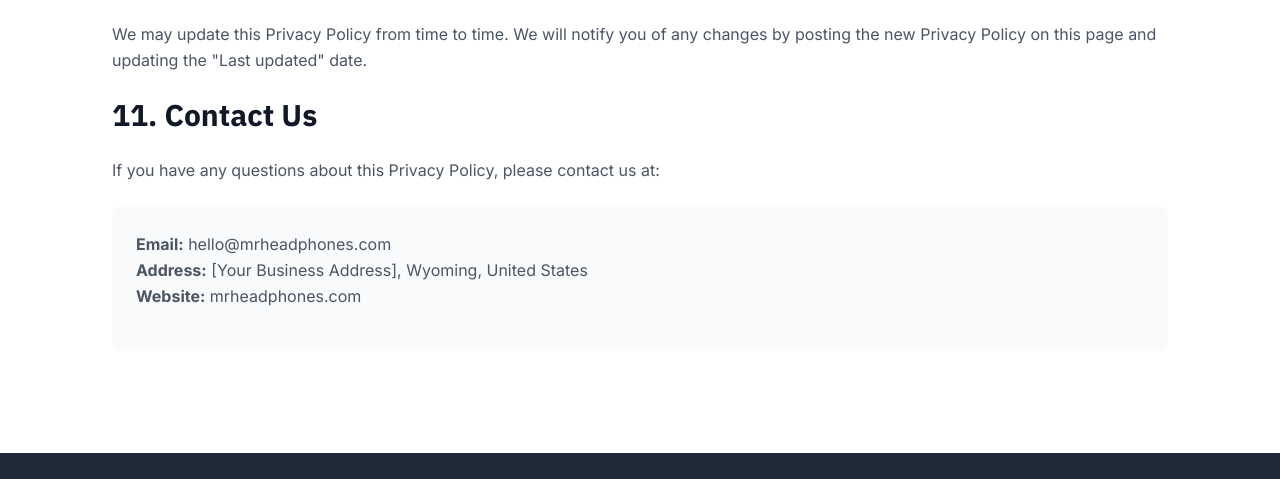
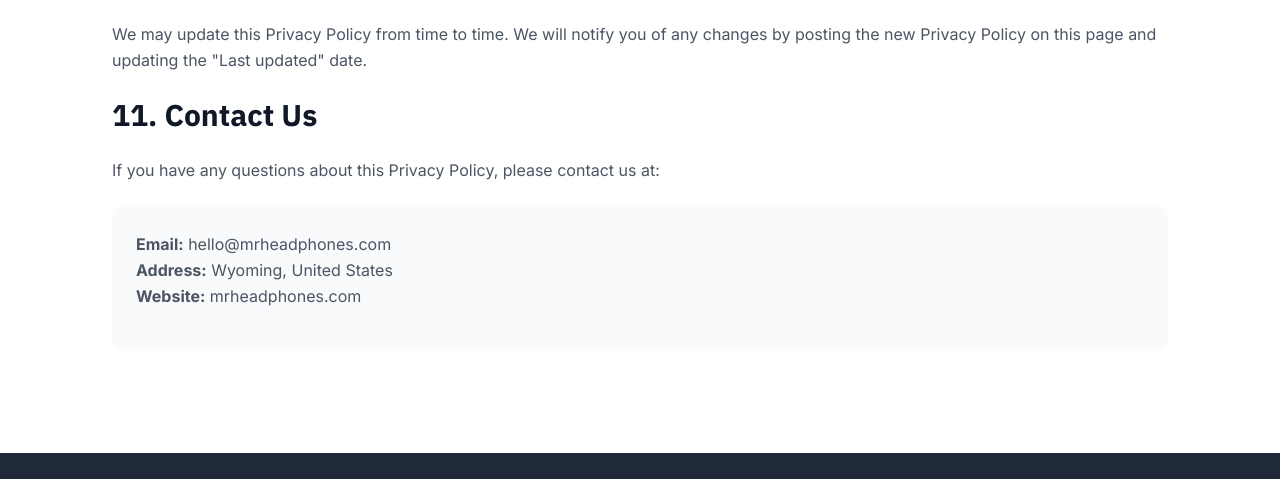
Before and after one commit to Satoshi-Team/mrheadphones, a website: page privacy.html in a window 1280 px wide. Shown: the part 2381-2860 px from the top of the page. Drawn offline with Linux system fonts and the light colour scheme.

Commit message:
📝 Fix address format on privacy and terms pages\n\n- Remove placeholder text '[Your Business Address]'\n- Update address to show only 'Wyoming, United States'\n- Apply fix to both privacy.html and terms.html\n- Improve professional appearance of contact information

```diff
--- a/privacy.html
+++ b/privacy.html
@@ -196,7 +196,7 @@
                 <div class="bg-gray-50 dark:bg-gray-800 p-6 rounded-lg mb-6">
                     <p class="text-gray-600 dark:text-gray-300">
                         <strong>Email:</strong> hello@mrheadphones.com<br>
-                        <strong>Address:</strong> [Your Business Address], Wyoming, United States<br>
+                        <strong>Address:</strong> Wyoming, United States<br>
                         <strong>Website:</strong> mrheadphones.com
                     </p>
                 </div>
```
Also changed, not shown: terms.html (+1 -1 lines).
